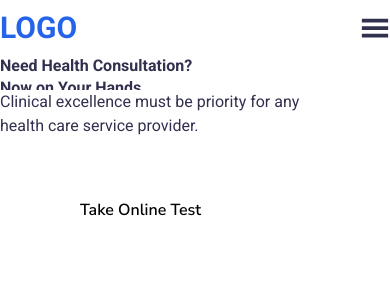
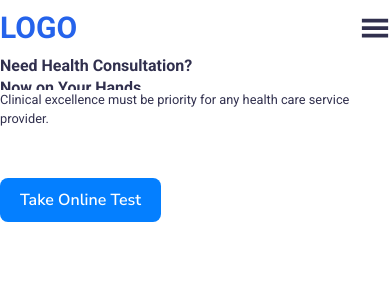
Before and after one commit to Nishant0783/HairCare, a React (Vite) app in the folder frontend/: page / in a window 390 px wide. Shown: the top 300 px of the page. Built offline with nearby package versions, Linux system fonts and the light colour scheme.

Commit message:
add responsive hero left

```diff
--- a/frontend/src/components/Button/Button.jsx
+++ b/frontend/src/components/Button/Button.jsx
@@ -3,7 +3,7 @@ import React from 'react'
 const Button = ({ bgColor, content, onClick, contentColor, extraClass, ...props }) => {
     return (
         <button
-            className={`bg-${bgColor} rounded-lg text-${contentColor} font-content sm:text-[1.5rem] font-semibold ${extraClass}`}
+            className={`${bgColor} rounded-lg ${contentColor} font-content sm:text-[1.5rem] font-semibold ${extraClass}`}
             {...props}
         >
             {content}
--- a/frontend/src/components/Hero/HeroLeft.jsx
+++ b/frontend/src/components/Hero/HeroLeft.jsx
@@ -5,22 +5,22 @@ const HeroLeft = () => {
     return (
         <div className='flex flex-col sm:py-[50px] gap-y-[50px]'>
             <div className='flex flex-col'>
-                <div className='font-title 2xl:text-[6rem] xl:text-[5rem] font-semibold text-content'>
+                <div className='font-title 2xl:text-[6rem] xl:text-[5rem] lg:text-[4rem] md:text-[3rem] font-semibold text-content'>
                     <p className='leading-tight'>Need Health Consultation?</p>
                 </div>
-                <div className='font-title 2xl:text-[5rem] xl:text-[4rem] font-semibold text-content'>
+                <div className='font-title 2xl:text-[5rem] xl:text-[4rem] lg:text-[3rem] md:text-[2rem] font-semibold text-content'>
                     <p>Now on Your Hands.</p>
                 </div>
-                <div className='font-title sm:text-[1.5rem]  text-content mt-[-10px] w-[80%]'>
+                <div className='font-title text-[0.8rem] md:text-[1rem] xl:text-[1.5rem] text-content mt-[-10px] md:w-[80%]'>
                     <p>Clinical excellence must be priority for any health care service provider.</p>
                 </div>
             </div>
             <div>
                 <Button
-                    bgColor={'btn'}
+                    bgColor={'bg-btn'}
                     content={'Take Online Test'}
-                    contentColor={'btn-text'}
-                    extraClass={'px-[80px] py-[10px]'}
+                    contentColor={'text-btn-text'}
+                    extraClass={'px-[20px] py-[10px] lg:px-[80px] md:px-[50px] md:text-[1.2rem]'}
                 />
             </div>
         </div>
```
